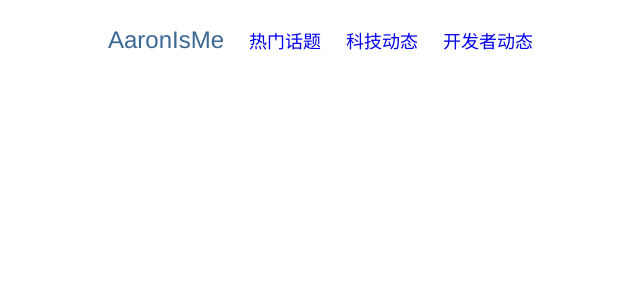
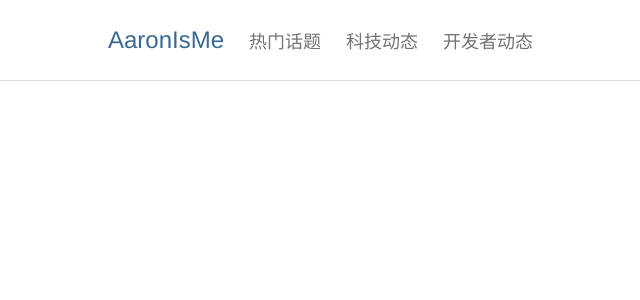
Before and after one commit to AC-Dolores/dolores-frontend, a React app: page / in a window 1280 px wide. Shown: the top 300 px of the page, without its empty margins (52-692 px from the left). Built offline with nearby package versions, Linux system fonts and the light colour scheme.

Commit message:
add the solid element

```diff
--- a/src/components/Header/Header.scss
+++ b/src/components/Header/Header.scss
@@ -19,8 +19,23 @@
     .link{
       font-family: "Helvetica Neue", Helvetica, Arial, sans-serif;
       font-size: 18px;
+      color: #737373;
       text-decoration: none;
       margin: 0 0 0 25px;
+
+      &:hover{
+        color: #3C6894;
+      }
     }
   }
+
+  &:after{
+    content: "";
+    box-sizing: border-box;
+    position: absolute;
+    top: 80px;
+    left: 0;
+    width: 100%;
+    border-bottom: 1px solid #dcdcdc;
+  }
 }
```
